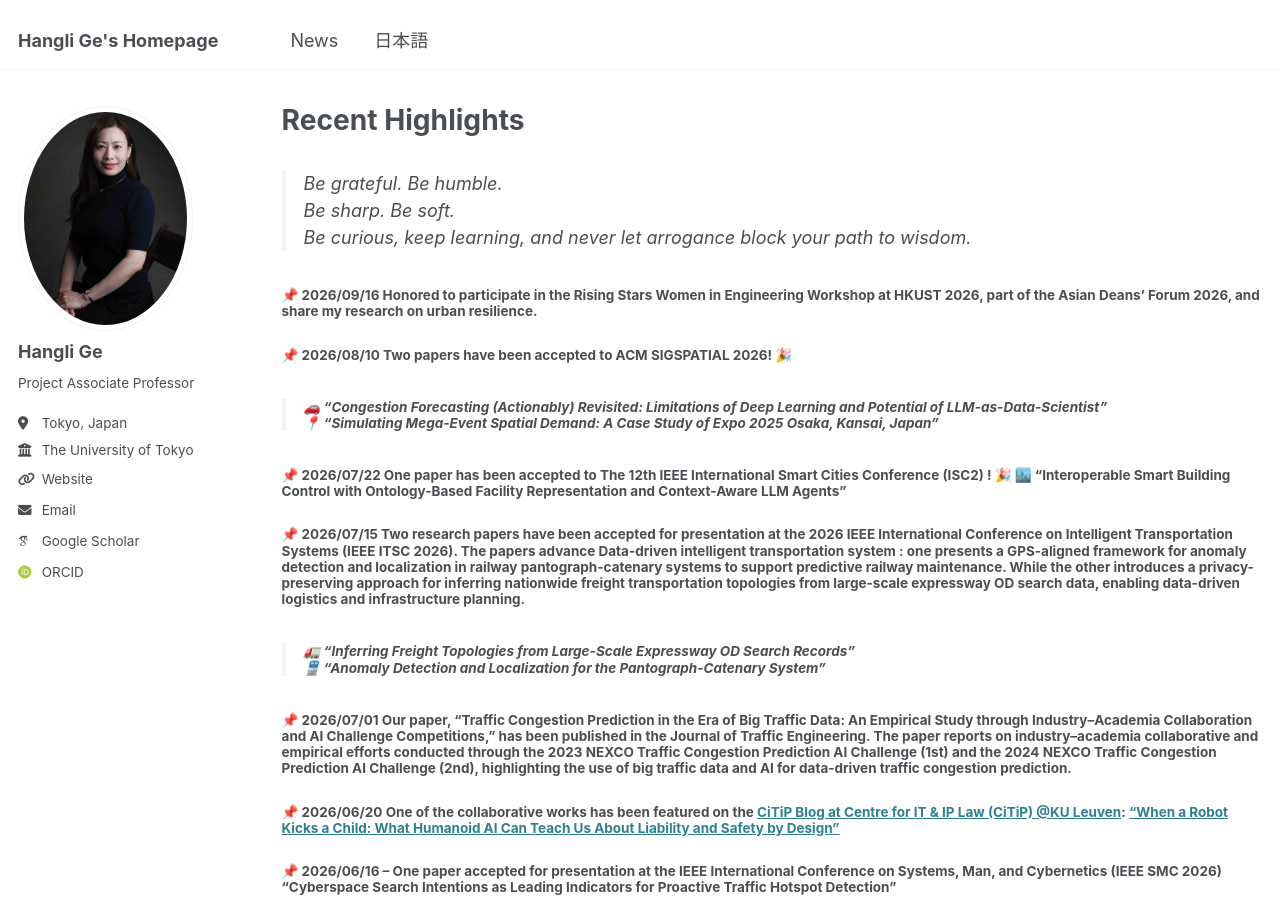
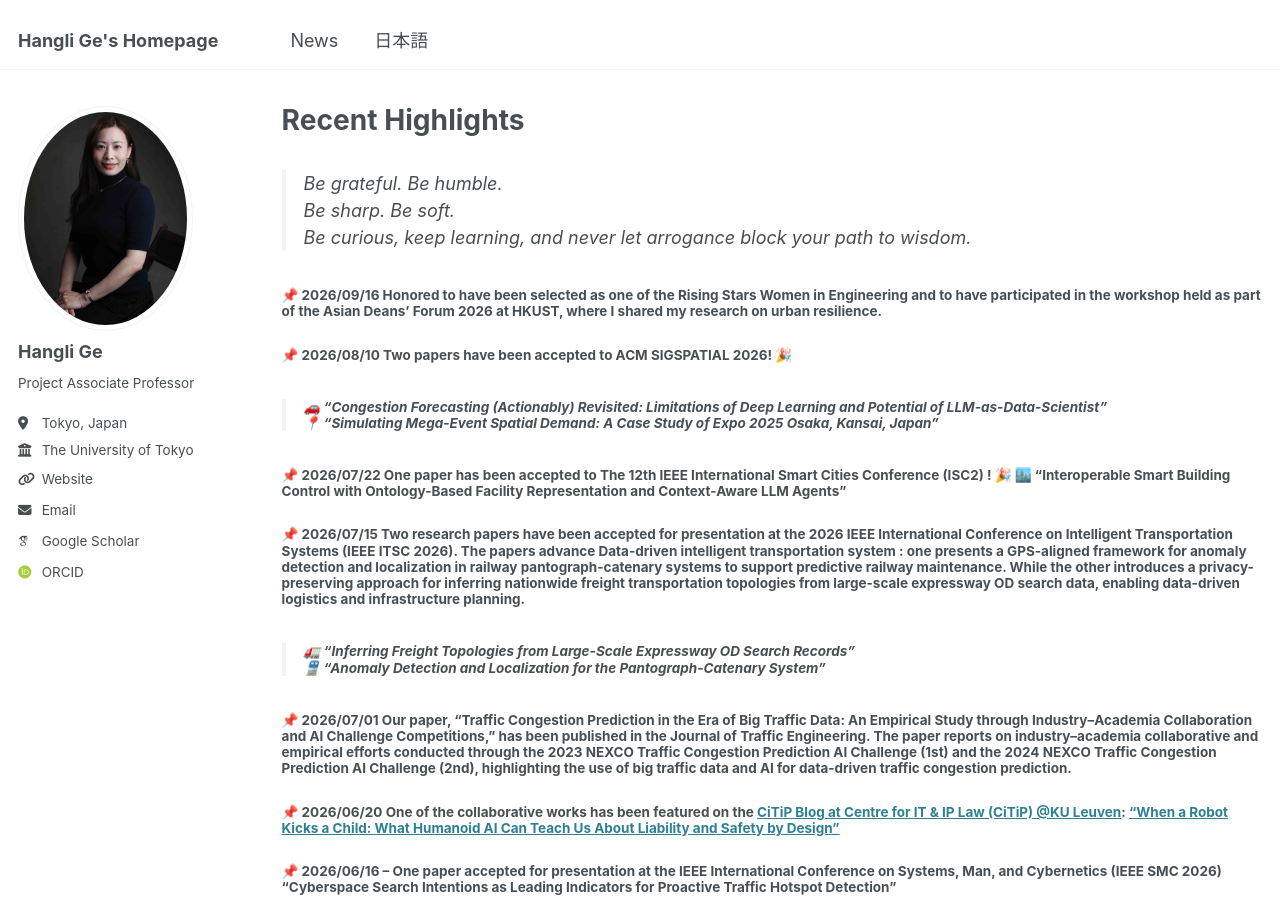
Before and after one commit to christie888/christie888.github.io, a Jekyll site: the page built from _pages/post.md, in a window 1280 px wide and 900 px high. Built offline with Jekyll 4.4.1, drawn with Linux system fonts in a browser that asks for light colours; some web fonts are replaced.

Commit message:
Update post.md

```diff
--- a/_pages/post.md
+++ b/_pages/post.md
@@ -9,7 +9,7 @@ permalink: post/
 > Be curious, keep learning, and never let arrogance block your path to wisdom.
 
 
-##### 📌 2026/09/16 Honored to participate in the Rising Stars Women in Engineering Workshop at HKUST 2026, part of the Asian Deans’ Forum 2026, and share my research on urban resilience.
+##### 📌 2026/09/16 Honored to have been selected as one of the Rising Stars Women in Engineering and to have participated in the workshop held as part of the Asian Deans’ Forum 2026 at HKUST, where I shared my research on urban resilience.
 
 ##### 📌 2026/08/10 Two papers have been accepted to ACM SIGSPATIAL 2026! 🎉
 > ######  🚗 **“Congestion Forecasting (Actionably) Revisited: Limitations of Deep Learning and Potential of LLM-as-Data-Scientist”**<br> 📍 **“Simulating Mega-Event Spatial Demand: A Case Study of Expo 2025 Osaka, Kansai, Japan”**
```
